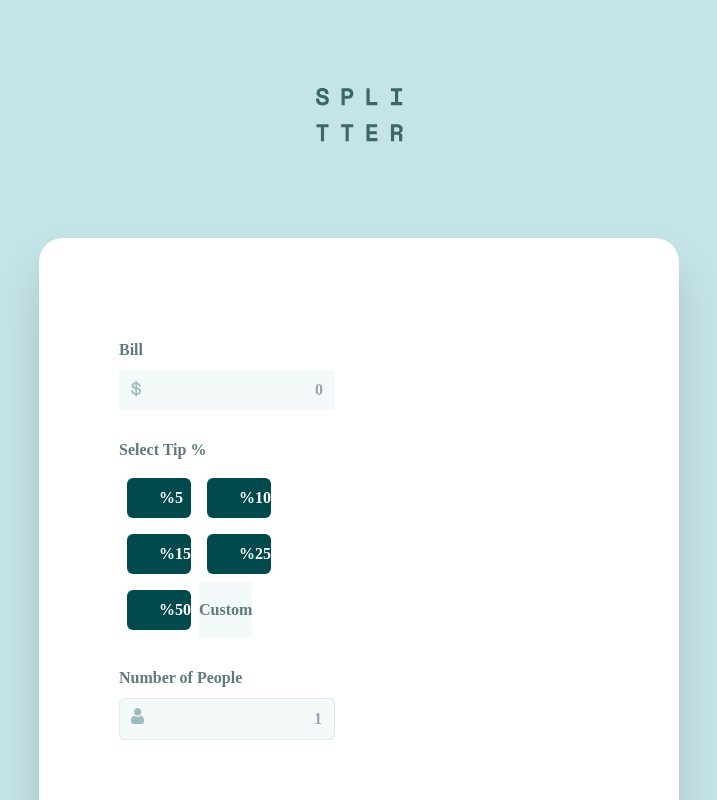
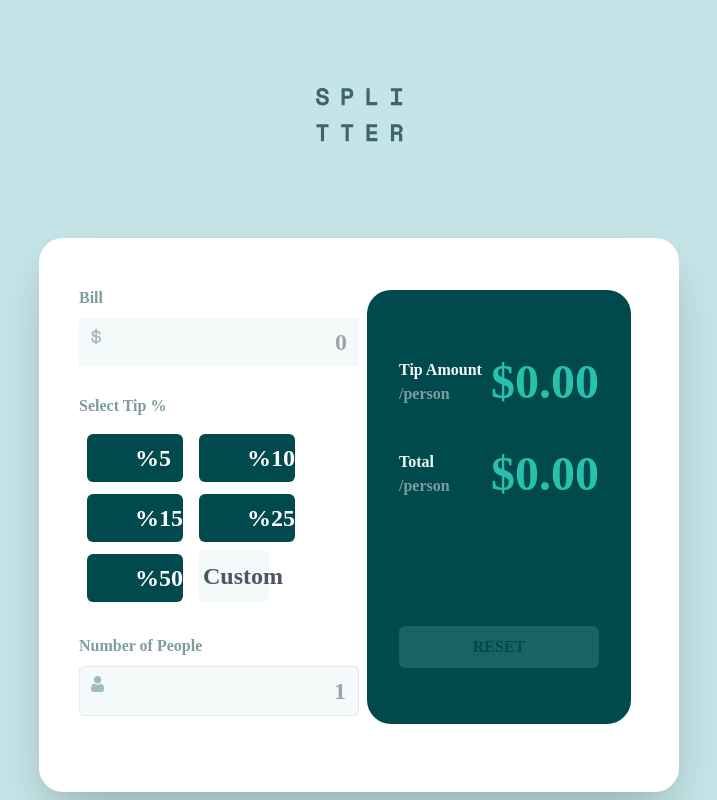
Before and after one commit to Edwardb11/Tip-calculator-app, a React (Create React App) app: page / in a window 1280 px wide. Shown: the top 800 px of the page, without its empty margins (281-998 px from the left). Built offline with nearby package versions, Linux system fonts and the light colour scheme.

Commit message:
Update design     working with margins, colors and updating the structure
Changes to be committed:
	modified:   src/componets/box/Box.js
	modified:   src/componets/button/Button.js
	modified:   tailwind.config.js

Author
    @Edwardb11

```diff
--- a/src/componets/box/Box.js
+++ b/src/componets/box/Box.js
@@ -20,15 +20,14 @@ export default function Box() {
     setShowCustom(false);
   };
   return (
-    <div className="h-screen bg-cyan-light_gray_f py-10">
+    <div className="min-h-screen bg-cyan-light_gray_f py-10">
       <header className="w-full py-12">
         <Logo className="mx-auto" />
       </header>
       <main>
-      <div className="flex items-center justify-center py-12  font-black">
-        <div className=" flex flex-auto container bg-white shadow-2xl rounded-3xl max-w-1/2  md:max-w-full sm:max-w-full max-w-screen-lg  ">
-          <div className="flex flex-wrap px-10 py-12 rounded  max-w-full  text-black">
-            <div className="justify-items-stretch flex-auto max-w-1/2 2xl:max-w-1/2 xl:max-w-1/2 lg:max-w-full md:max-w-full sm:max-w-full  rounded-3xl px-8 py-12 my-1 mb-5 m-2 text-gray-600">
+        <div className="flex  flex-auto justify-center py-12  font-black">
+          <div className=" flex flex-wrap  bg-white shadow-2xl px-10 py-12 rounded-3xl max-w-1/2 2xl:max-w-1/2 xl:max-w-1/2 lg:max-w-full md:max-w-full sm:max-w-full   ">
+              <div className="flex-auto  max-w-1/2 2xl:max-w-1/2 xl:max-w-1/2 lg:max-w-full md:max-w-full sm:max-w-full text-gray-600">
                 <label
                   for="bill"
                   className="block text-cyan-dark_gray font-semibold mb-2"
@@ -46,7 +45,7 @@ export default function Box() {
                     min="1"
                     onChange={(e) => setBill(e.target.value)}
                     required
-                  className="text-right focus:outline-none focus:ring-4 focus:ring-cyan-light_gray_f  font-black focus:border-transparent rounded-md block w-full px-3 py-2 mb-7 text-black bg-cyan-light_gray  "
+                    className="text-right focus:outline-none  text-2xl focus:ring-2 focus:ring-cyan-dark   font-black focus:border-transparent rounded-md block w-full px-3 py-2 mb-7 text-black bg-cyan-light_gray  "
                     placeholder="0"
                   />
                 </div>
@@ -63,12 +62,12 @@ export default function Box() {
                     <input
                       type="number"
                       placeholder="Custom"
-                    className=" group relative md:w-1/4 w-1/4 mx-2 my-1 py-2 px-1 font-black focus:outline-none focus:ring-4 focus:ring-cyan-light_gray_f   border-transparent rounded-md text-black text-right  bg-cyan-light_gray   hover:bg-white placeholder-cyan-dark"
+                      className=" group relative md:w-1/4 w-1/4 mx-2 my-1 text-2xl py-2 px-1 font-black focus:outline-none focus:ring-2 focus:ring-cyan-dark     border-transparent rounded-md text-right  bg-cyan-light_gray   hover:bg-white placeholder-cyan-dark"
                       onChange={(e) => setTip(e.target.value)}
                     />
                   ) : (
                     <button
-                    className="bg-cyan-light_gray text-center placeholder-cyan-dark font-bold text-cyan-dark_gray custom-button"
+                      className=" group relative md:w-1/4 w-1/4 mx-2 my-1 text-2xl py-2 px-1 font-black focus:outline-none focus:ring-2 focus:ring-cyan-dark     border-transparent rounded-md  text-right  bg-cyan-light_gray   hover:bg-white placeholder-cyan-dark"
                       onClick={() => setShowCustom(true)}
                     >
                       Custom
@@ -93,24 +92,26 @@ export default function Box() {
                     onChange={(e) => setPeople(e.target.value)}
                     required
                     placeholder="1"
-                  className="text-right rounded-md block w-full px-3 py-2 mb-7 border font-black focus:outline-none focus:ring-4 focus:ring-cyan-light_gray_f  text-black  bg-cyan-light_gray   hover:bg-white  "
+                    className="text-right rounded-md block w-full text-2xl px-3 py-2 mb-7 border font-black focus:outline-none focus:ring-2 focus:ring-cyan-dark    text-black  bg-cyan-light_gray   hover:bg-white  "
                   />
                 </div>
               </div>
-            <div className="justify-items-stretch flex-auto max-w-1/2 2xl:max-w-1/2 xl:max-w-1/2 lg:max-w-full md:max-w-full sm:max-w-full rounded-3xl px-8 py-12 my-1 mb-5 m-2 bg-cyan-dark ">
-              <div className="flex flex-col gap-6 md:gap-8">
+              <div className="flex-auto  max-w-1/2 2xl:max-w-1/2 xl:max-w-1/2 lg:max-w-full md:max-w-full sm:max-w-full rounded-3xl px-8 py-12 my-1 mb-5 m-2 bg-cyan-dark ">
+                <div className="flex flex-col ">
                   <div className="flex justify-between items-center">
-                  <div className="text-cyan-light_gray font-semibold">
+                    <div className="text-cyan-light_gray font-semibold py-5">
                       Tip Amount
                       <span className="block text-cyan-dark_gray">/person</span>
                     </div>
                     <div className="text-cyan-strong text-5xl  font-bold">
                       $
-                    {isNaN(TipAmount) ? (0.0).toFixed(2) : TipAmount.toFixed(2)}
+                      {isNaN(TipAmount)
+                        ? (0.0).toFixed(2)
+                        : TipAmount.toFixed(2)}
                     </div>
                   </div>
                   <div className="flex justify-between items-center">
-                  <div className="font-semibold text-cyan-light_gray">
+                    <div className="font-semibold text-cyan-light_gray py-6">
                       Total
                       <span className="block text-cyan-dark_gray">/person</span>
                     </div>
@@ -122,13 +123,9 @@ export default function Box() {
                 <br />
                 <br />
                 <br />
-              <button
-                className="mt-8 md:mt-0 bg-cyan-strong rounded py-2 px-4  w-full font-bold uppercase"
-                onClick={reset}
-              >
-                Reset
+                <button onClick={()=> reset()} className="bg-cyan-dark_btn    w-full  ppercase  mt-8 md:mt-0   py-2 px-4  border border-transparent rounded-md font-semibold text-cyan-dark  hover:text-cyan-dark hover:bg-cyan-light_gray_f  uppercase">
+                  reset
                 </button>
-            </div>
               </div>
             </div>
           </div>
--- a/src/componets/button/Button.js
+++ b/src/componets/button/Button.js
@@ -7,7 +7,7 @@ export function Button({  newContent, onClik }) {
       <button
         onClick={onClik}
         type="button"
-        className="text-center group relative md:w-1/4 w-1/4 mx-2 my-2 py-2 px-8 mb-2 m-8  border-transparent font-black rounded-md bg-cyan-dark text-white hover:bg-cyan-strong hover:text-cyan-dark focus:bg-cyan-strong focus:text-cyan-dark "
+        className="text-center group relative text-2xl  md:w-1/4 sm:w-1/4  w-1/4 mx-2 my-2 py-2 px-12 mb-1 m-4  border-transparent font-black rounded-md bg-cyan-dark text-white hover:bg-cyan-strong hover:text-cyan-dark focus:bg-cyan-strong focus:text-cyan-dark "
       >
         {"%" + newContent}
       </button>  );
--- a/tailwind.config.js
+++ b/tailwind.config.js
@@ -37,14 +37,12 @@ module.exports = {
         cyan: {
           strong: "hsl(172, 67%, 45%)",
           dark: "hsl(183, 100%, 15%)",
-          dark_gray: "hsl(186, 14%, 43%)",
+          dark_btn: "hsl(183, 60%, 25%)",
+          dark_gray: "hsl(184, 14%, 56%)",
           light_gray: "hsl(189, 41%, 97%)",
           light_gray_f: "hsl(185, 41%, 84%)",
 
         },
-      },
-      outline: {
-        cyan: "2px solid hsl(172, 67%, 45%)",
       },
     },
   },
```
Lines whose indentation alone changed are shown as unchanged.
